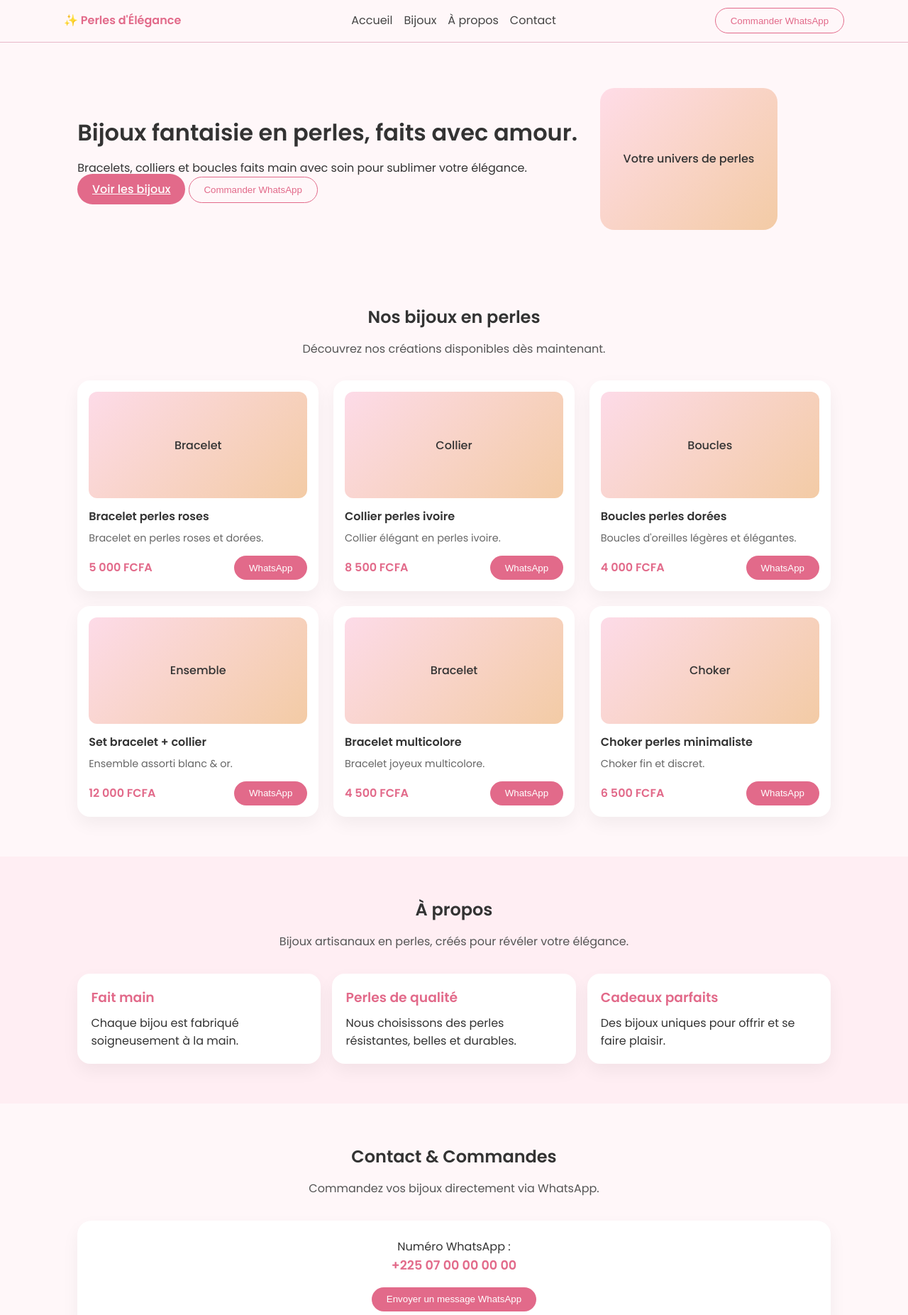
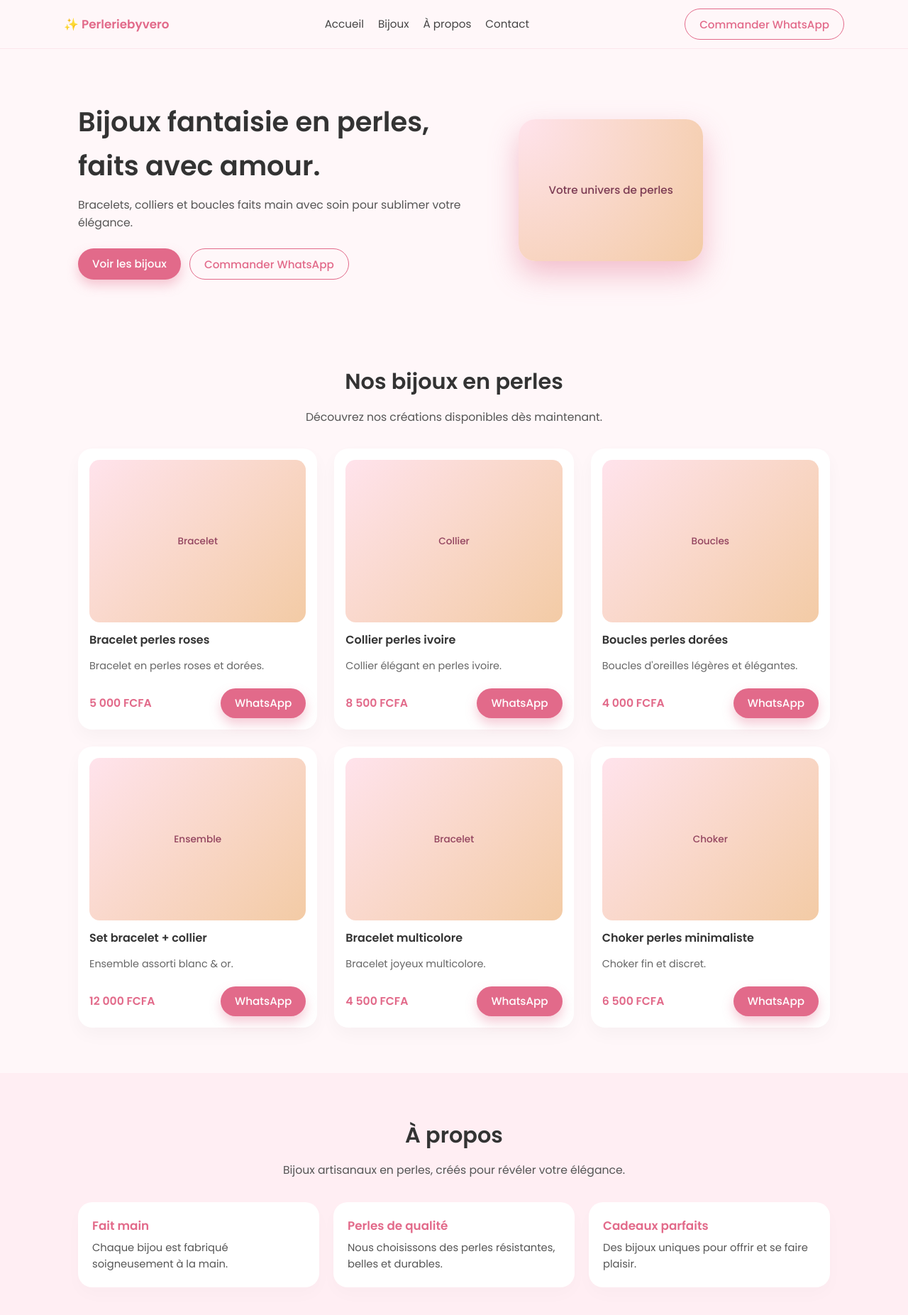
Before and after one commit to kav2088-svg/perleriebyvero, a plain HTML site: page index.html in a window 1280 px wide. Shown: the top 1853 px of the page at 71% size. Drawn offline with Linux system fonts and the light colour scheme.

Commit message:
Description du changement

```diff
--- a/index.html
+++ b/index.html
@@ -3,7 +3,7 @@
 <head>
   <meta charset="UTF-8" />
   <meta name="viewport" content="width=device-width, initial-scale=1.0" />
-  <title>Perles d'Élégance - Bijoux en perles</title>
+  <title>Perles de vero - Bijoux en perles</title>
 
   <!-- Google Font -->
   <link rel="preconnect" href="https://fonts.googleapis.com" />
@@ -17,7 +17,7 @@
   <!-- ===== HEADER ===== -->
   <header class="site-header">
     <div class="container header-content">
-      <div class="logo">✨ Perles d'Élégance</div>
+      <div class="logo">✨ Perleriebyvero</div>
 
       <nav class="main-nav">
         <a href="#hero">Accueil</a>
@@ -118,7 +118,7 @@
   <!-- ===== FOOTER ===== -->
   <footer class="site-footer">
     <div class="container footer-content">
-      <p>© 2025 Perles d'Élégance - Tous droits réservés.</p>
+      <p>© 2025 Perleriebyvero - Tous droits réservés.</p>
       <a href="#hero" class="back-to-top">Retour en haut ↑</a>
     </div>
   </footer>
--- a/main.js
+++ b/main.js
@@ -3,8 +3,8 @@
 // ==========================
 
 // Remplace par ton vrai numéro (sans +)
-const WHATSAPP_NUMBER = "2250700000000";
-const WHATSAPP_DISPLAY = "+225 07 00 00 00 00";
+const WHATSAPP_NUMBER = "2250103021890";
+const WHATSAPP_DISPLAY = "+225 01 03 02 18 90";
 
 
 // ==========================
--- a/style.css
+++ b/style.css
@@ -1,8 +1,10 @@
-/* RESET */
-* {
+/* ---------- RESET SIMPLE ---------- */
+*,
+*::before,
+*::after {
+  box-sizing: border-box;
   margin: 0;
   padding: 0;
-  box-sizing: border-box;
 }
 
 html {
@@ -10,158 +12,240 @@ html {
 }
 
 body {
-  font-family: "Poppins", sans-serif;
+  font-family: "Poppins", system-ui, -apple-system, BlinkMacSystemFont, "Segoe UI", sans-serif;
   background-color: #fff7f9;
-  color: #333;
+  color: #333333;
   line-height: 1.6;
 }
 
-/* CONTAINER */
+/* ---------- LAYOUT GÉNÉRAL ---------- */
+
 .container {
   width: 100%;
   max-width: 1100px;
-  margin: auto;
-  padding: 0 1.2rem;
+  margin: 0 auto;
+  padding: 0 1.25rem;
 }
 
-/* HEADER */
+.section {
+  padding: 4rem 0;
+}
+
+.section-soft {
+  background-color: #ffeef3;
+}
+
+.section h2 {
+  font-size: 1.9rem;
+  margin-bottom: 0.75rem;
+  text-align: center;
+}
+
+.section-intro {
+  max-width: 600px;
+  margin: 0 auto 2rem auto;
+  text-align: center;
+  color: #555;
+  font-size: 0.98rem;
+}
+
+/* ---------- HEADER ---------- */
+
 .site-header {
   position: sticky;
   top: 0;
-  background: rgba(255, 247, 249, 0.95);
+  z-index: 100;
+  background-color: rgba(255, 247, 249, 0.94);
   backdrop-filter: blur(10px);
-  border-bottom: 1px solid #e6b8c9;
-  z-index: 20;
+  border-bottom: 1px solid rgba(226, 106, 138, 0.12);
 }
 
 .header-content {
   display: flex;
   align-items: center;
   justify-content: space-between;
-  padding: 0.7rem 0;
+  padding: 0.75rem 0;
+  gap: 1rem;
 }
 
 .logo {
+  display: flex;
+  align-items: center;
+  gap: 0.4rem;
+  font-weight: 600;
+  font-size: 1.05rem;
   color: #e26a8a;
-  font-weight: 600;
+}
+
+.logo-mark {
+  font-size: 1.3rem;
 }
 
 .main-nav {
   display: none;
+  gap: 1.25rem;
+  font-size: 0.95rem;
 }
 
 .main-nav a {
-  margin-left: 1rem;
   text-decoration: none;
   color: #444;
+  position: relative;
 }
 
-/* BUTTONS */
+.main-nav a::after {
+  content: "";
+  position: absolute;
+  left: 0;
+  bottom: -0.25rem;
+  width: 0;
+  height: 2px;
+  background-color: #e26a8a;
+  transition: width 0.2s ease;
+}
+
+.main-nav a:hover::after {
+  width: 100%;
+}
+
+/* ---------- BOUTONS ---------- */
+
 .btn {
-  padding: 0.6rem 1.3rem;
-  border-radius: 30px;
+  border: none;
+  outline: none;
+  cursor: pointer;
+  font-family: inherit;
+  font-size: 0.95rem;
   font-weight: 500;
-  cursor: pointer;
-  border: none;
-  transition: 0.2s;
+  padding: 0.6rem 1.25rem;
+  border-radius: 999px;
+  display: inline-flex;
+  align-items: center;
+  justify-content: center;
+  gap: 0.35rem;
+  transition: transform 0.15s ease, box-shadow 0.15s ease, background-color 0.15s ease, color 0.15s ease;
+  text-decoration: none;
 }
 
 .btn-primary {
-  background: #e26a8a;
+  background-color: #e26a8a;
   color: white;
+  box-shadow: 0 8px 16px rgba(226, 106, 138, 0.35);
 }
 
 .btn-primary:hover {
-  background: #cd4f73;
+  transform: translateY(-1px);
+  box-shadow: 0 10px 20px rgba(226, 106, 138, 0.4);
+  background-color: #d25578;
 }
 
 .btn-outline {
   border: 1px solid #e26a8a;
+  background-color: transparent;
   color: #e26a8a;
-  background: transparent;
 }
 
 .btn-outline:hover {
-  background: #e26a8a;
-  color: white;
+  background-color: #e26a8a;
+  color: #fff;
+  box-shadow: 0 6px 12px rgba(226, 106, 138, 0.3);
 }
 
-/* HERO */
+.whatsapp-btn {
+  /* Tu peux passer ici à vert WhatsApp si tu veux :
+     background-color: #25d366; border-color: #25d366; */
+}
+
+/* ---------- HERO ---------- */
+
 .hero {
-  padding: 4rem 0 3rem;
+  padding: 4.5rem 0 3.5rem;
 }
 
 .hero-content {
   display: flex;
   flex-direction: column;
-  gap: 2rem;
+  gap: 2.25rem;
+  align-items: center;
 }
 
 .hero-text h1 {
   font-size: 2rem;
-  margin-bottom: 0.7rem;
+  margin-bottom: 0.75rem;
+}
+
+.hero-text p {
+  color: #555;
+  margin-bottom: 1.5rem;
+  font-size: 0.98rem;
+}
+
+.hero-actions {
+  display: flex;
+  flex-wrap: wrap;
+  gap: 0.75rem;
 }
 
 .hero-visual {
-  display: flex;
-  justify-content: center;
+  position: relative;
+}
+
+.hero-badge {
+  position: absolute;
+  top: -0.75rem;
+  left: -0.75rem;
+  background-color: #f3cba5;
+  color: #7c4b22;
+  font-size: 0.75rem;
+  padding: 0.25rem 0.65rem;
+  border-radius: 999px;
+  text-transform: uppercase;
+  letter-spacing: 0.04em;
 }
 
 .hero-image-placeholder {
-  width: 250px;
+  width: 260px;
   height: 200px;
-  background: linear-gradient(135deg, #ffdce7, #f3cba5);
-  border-radius: 20px;
+  border-radius: 1.5rem;
+  background: radial-gradient(circle at top left, #ffe3ec, #f3cba5);
   display: flex;
+  align-items: center;
   justify-content: center;
-  align-items: center;
+  color: #7c3b53;
   font-weight: 500;
+  font-size: 0.95rem;
+  box-shadow: 0 18px 40px rgba(226, 106, 138, 0.4);
 }
 
-/* SECTIONS */
-.section {
-  padding: 3.5rem 0;
-}
+/* ---------- PRODUITS ---------- */
 
-.section-soft {
-  background: #ffeef3;
-}
-
-.section h2 {
-  text-align: center;
-  margin-bottom: 0.8rem;
-}
-
-.section-intro {
-  text-align: center;
-  max-width: 600px;
-  margin: 0.5rem auto 2rem auto;
-  color: #555;
-}
-
-/* PRODUITS */
 .products-grid {
   display: grid;
-  gap: 1.3rem;
   grid-template-columns: 1fr;
+  gap: 1.5rem;
 }
 
 .product-card {
-  background: white;
-  border-radius: 18px;
+  background-color: #fff;
+  border-radius: 1.25rem;
   padding: 1rem;
-  box-shadow: 0 10px 25px rgba(0, 0, 0, 0.05);
+  box-shadow: 0 10px 25px rgba(0, 0, 0, 0.03);
+  display: flex;
+  flex-direction: column;
+  gap: 0.75rem;
 }
 
 .product-image {
-  background: linear-gradient(135deg, #fddbe8, #f3cba5);
-  border-radius: 12px;
-  height: 150px;
+  width: 100%;
+  aspect-ratio: 4 / 3;
+  border-radius: 0.9rem;
+  background: linear-gradient(135deg, #ffe3ec, #f3cba5);
   display: flex;
+  align-items: center;
   justify-content: center;
-  align-items: center;
+  color: #93445f;
+  font-size: 0.85rem;
   font-weight: 500;
-  margin-bottom: 0.8rem;
 }
 
 .product-title {
@@ -170,73 +254,101 @@ body {
 }
 
 .product-description {
+  font-size: 0.9rem;
   color: #666;
-  font-size: 0.9rem;
-  margin: 0.4rem 0 0.8rem;
 }
 
 .product-footer {
   display: flex;
+  align-items: center;
   justify-content: space-between;
-  align-items: center;
+  margin-top: 0.5rem;
+  gap: 0.75rem;
 }
 
 .product-price {
-  font-weight: bold;
+  font-weight: 600;
+  color: #e26a8a;
+  font-size: 0.98rem;
+}
+
+/* ---------- A PROPOS ---------- */
+
+.about-grid {
+  display: grid;
+  grid-template-columns: 1fr;
+  gap: 1.25rem;
+}
+
+.about-card {
+  background-color: #fff;
+  border-radius: 1.25rem;
+  padding: 1.25rem;
+  box-shadow: 0 10px 25px rgba(0, 0, 0, 0.02);
+}
+
+.about-card h3 {
+  font-size: 1.05rem;
+  margin-bottom: 0.4rem;
   color: #e26a8a;
 }
 
-/* A PROPOS */
-.about-grid {
-  display: grid;
-  gap: 1rem;
+.about-card p {
+  font-size: 0.92rem;
+  color: #555;
 }
 
-.about-card {
-  background: white;
-  padding: 1.2rem;
-  border-radius: 18px;
-  box-shadow: 0 10px 25px rgba(0, 0, 0, 0.05);
+/* ---------- CONTACT ---------- */
+
+.contact-box {
+  background-color: #fff;
+  border-radius: 1.5rem;
+  padding: 1.5rem;
+  box-shadow: 0 15px 35px rgba(0, 0, 0, 0.04);
+  display: grid;
+  gap: 1.25rem;
 }
 
-.about-card h3 {
-  color: #e26a8a;
-  margin-bottom: 0.5rem;
-}
-
-/* CONTACT */
-.contact-box {
-  background: white;
-  padding: 1.5rem;
-  border-radius: 20px;
-  text-align: center;
-  box-shadow: 0 10px 25px rgba(0, 0, 0, 0.05);
+.contact-info p {
+  margin-bottom: 0.4rem;
 }
 
 .contact-number {
-  font-size: 1.1rem;
-  font-weight: bold;
+  font-weight: 600;
+  font-size: 1.05rem;
   color: #e26a8a;
-  margin-bottom: 1rem;
 }
 
-/* FOOTER */
+.contact-note {
+  font-size: 0.9rem;
+  color: #666;
+}
+
+/* ---------- FOOTER ---------- */
+
 .site-footer {
-  background: #fff2f7;
+  border-top: 1px solid rgba(226, 106, 138, 0.18);
   padding: 1rem 0;
-  text-align: center;
+  background-color: #fffafc;
+}
+
+.footer-content {
+  display: flex;
+  align-items: center;
+  justify-content: space-between;
+  font-size: 0.85rem;
+  gap: 0.75rem;
 }
 
 .back-to-top {
+  text-decoration: none;
   color: #e26a8a;
-  text-decoration: none;
   font-weight: 500;
-  display: inline-block;
-  margin-top: 0.5rem;
 }
 
-/* RESPONSIVE */
-@media (min-width: 700px) {
+/* ---------- RESPONSIVE ---------- */
+
+@media (min-width: 640px) {
   .main-nav {
     display: flex;
   }
@@ -244,19 +356,41 @@ body {
   .hero-content {
     flex-direction: row;
     align-items: center;
+    justify-content: space-between;
+  }
+
+  .hero-text {
+    flex: 1.2;
+  }
+
+  .hero-visual {
+    flex: 0.9;
+  }
+
+  .hero-text h1 {
+    font-size: 2.2rem;
   }
 
   .products-grid {
-    grid-template-columns: repeat(2, 1fr);
+    grid-template-columns: repeat(2, minmax(0, 1fr));
   }
 
   .about-grid {
-    grid-template-columns: repeat(3, 1fr);
+    grid-template-columns: repeat(3, minmax(0, 1fr));
+  }
+
+  .contact-box {
+    grid-template-columns: 1.6fr 1fr;
+    align-items: center;
   }
 }
 
-@media (min-width: 950px) {
+@media (min-width: 900px) {
   .products-grid {
-    grid-template-columns: repeat(3, 1fr);
+    grid-template-columns: repeat(3, minmax(0, 1fr));
+  }
+
+  .hero-text h1 {
+    font-size: 2.4rem;
   }
 }
```
